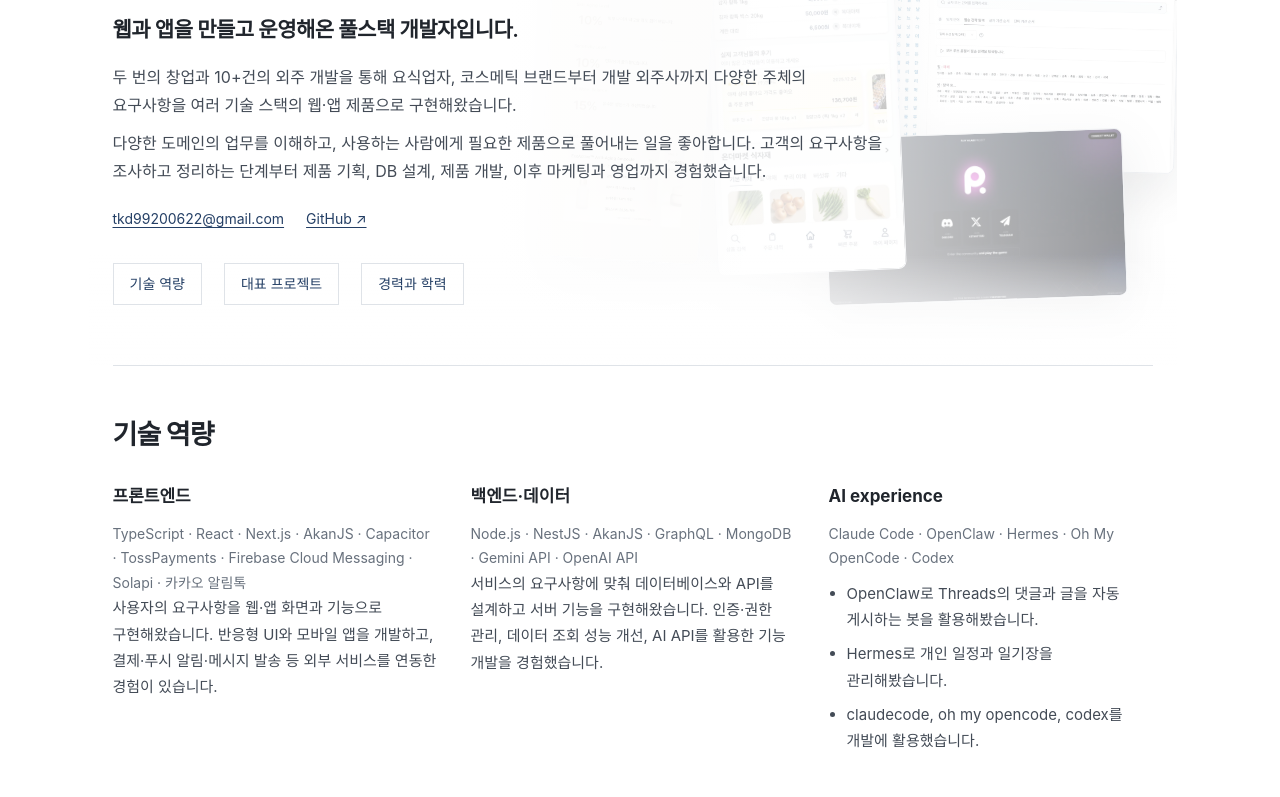
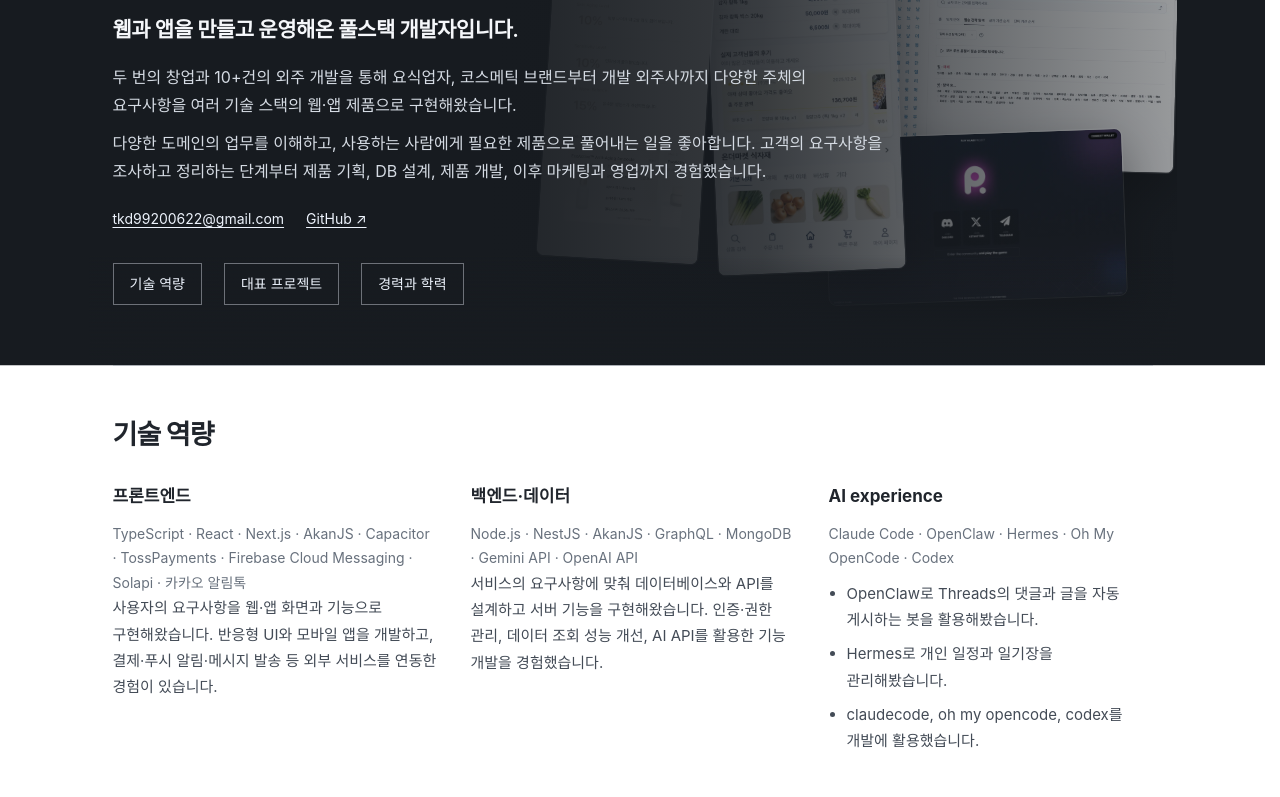
Before and after one commit to tkd992006/resume, a plain HTML site: page simple/index.html in a window 1280 px wide. Shown: the part 263-1060 px from the top of the page. Drawn offline with Linux system fonts and the light colour scheme.

Commit message:
Publish dark simple hero

```diff
--- a/simple/styles.css
+++ b/simple/styles.css
@@ -53,15 +53,15 @@ ul { padding-left: 1.2em; }
 .header-inner nav { display: flex; flex-wrap: wrap; gap: 24px; }
 .header-inner nav a { color: var(--fg-2); font-size: 14px; text-decoration: none; }
 .header-inner nav a:hover { color: var(--blue); text-decoration: underline; }
-.hero { position: relative; isolation: isolate; padding: 72px 0 60px; }
-.hero-background { position: absolute; z-index: -1; inset: 0 -24px; overflow: hidden; pointer-events: none; }
-.hero-media { position: absolute; top: 50%; right: 0; width: min(62%, 650px); height: 460px; opacity: .72; transform: translateY(-50%); }
-.hero-shot { position: absolute; border: 1px solid var(--line); border-radius: 8px; box-shadow: 0 18px 48px rgba(32, 37, 44, .16); object-fit: cover; }
+.hero { position: relative; isolation: isolate; padding: 72px 0 60px; color: #f5f7fa; background: #171b20; box-shadow: 0 0 0 100vmax #171b20; clip-path: inset(0 -100vmax); }
+.hero-background { position: absolute; z-index: -1; inset: 0 -24px; overflow: hidden; pointer-events: none; background: #171b20; }
+.hero-media { position: absolute; top: 50%; right: 0; width: min(62%, 650px); height: 460px; opacity: .82; transform: translateY(-50%); }
+.hero-shot { position: absolute; border: 1px solid rgba(255, 255, 255, .16); border-radius: 8px; box-shadow: 0 18px 48px rgba(0, 0, 0, .35); object-fit: cover; }
 .hero-shot.shot-a { z-index: 5; left: 28%; top: 1%; width: 29%; aspect-ratio: 520 / 1128; transform: rotate(-2.5deg); }
 .hero-shot.shot-b { z-index: 6; left: 3%; top: 10%; width: 25%; aspect-ratio: 520 / 1136; transform: rotate(3.5deg); }
 .hero-shot.shot-c { z-index: 1; right: 0; top: 18%; width: 60%; aspect-ratio: 1400 / 814; transform: rotate(1.5deg); }
 .hero-shot.shot-d { z-index: 2; right: 8%; bottom: 4%; width: 46%; aspect-ratio: 16 / 9; transform: rotate(-2deg); }
-.hero-scrim { position: absolute; inset: 0; background: linear-gradient(180deg, #fff 0%, transparent 16%, transparent 80%, #fff 100%), linear-gradient(90deg, #fff 0%, rgba(255, 255, 255, .96) 35%, rgba(255, 255, 255, .82) 62%, rgba(255, 255, 255, .32) 100%); }
+.hero-scrim { position: absolute; inset: 0; background: linear-gradient(180deg, #171b20 0%, transparent 16%, transparent 80%, #171b20 100%), linear-gradient(90deg, #171b20 0%, rgba(23, 27, 32, .96) 35%, rgba(23, 27, 32, .82) 62%, rgba(23, 27, 32, .32) 100%); }
 .hero-content { position: relative; }
 .hero h1 { font-size: clamp(34px, 5vw, 44px); line-height: 1.3; letter-spacing: -.045em; }
 .role { margin-top: 8px; color: var(--fg-2); font-size: 20px; font-weight: 500; }
@@ -73,6 +73,11 @@ ul { padding-left: 1.2em; }
 .quick-links { margin-top: 32px; }
 .quick-links a { display: inline-flex; align-items: center; min-height: 42px; border: 1px solid var(--line); padding: 6px 16px; color: var(--blue); font-size: 14px; text-decoration: none; }
 .quick-links a:hover { border-color: var(--blue); background: #fafbfc; }
+.hero .role, .hero .hero-copy { color: #d5dbe3; }
+.hero a { color: #edf3fc; }
+.hero .quick-links a { border-color: rgba(237, 243, 252, .4); background: rgba(23, 27, 32, .45); }
+.hero .quick-links a:hover { border-color: #edf3fc; background: rgba(255, 255, 255, .1); }
+.hero :focus-visible { outline-color: #edf3fc; }
 .section { padding: 50px 0; border-top: 1px solid var(--line); }
 .section h2 { font-size: 27px; font-weight: 700; line-height: 1.4; letter-spacing: -.035em; }
 .section-intro { margin-top: 10px; color: var(--muted); }
```
